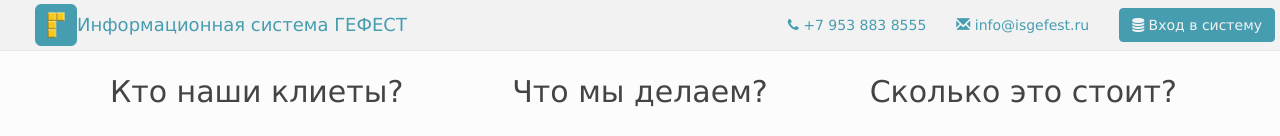
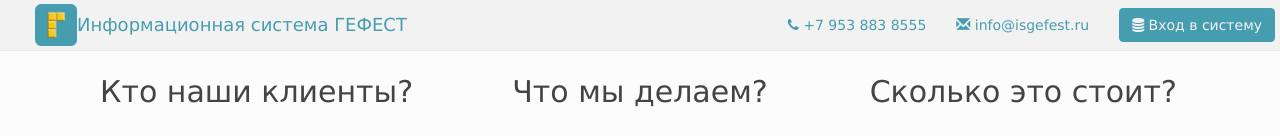
Before and after one commit to vitosbat/isgefest, a website: page views/index.html in a window 1280 px wide. Shown: the top 136 px of the page. Drawn offline with nearby package versions, Linux system fonts and the light colour scheme; files that its build step writes are made by us from their sources; files whose address does not match are found by name.

Commit message:
Fixed text error 2

```diff
--- a/views/index.html
+++ b/views/index.html
@@ -43,7 +43,7 @@
     <div class="container content">
       <div class="row introduction"> <!-- introduction -->
         <div class="col-md-4">
-          <h2 class= "intro">Кто наши клиеты?</h2>
+          <h2 class= "intro">Кто наши клиенты?</h2>
           <p class="intropic fa fa-users"></p>
           <ul class="intro">
             <li>Управляющие компании ЖКХ</li>
```
